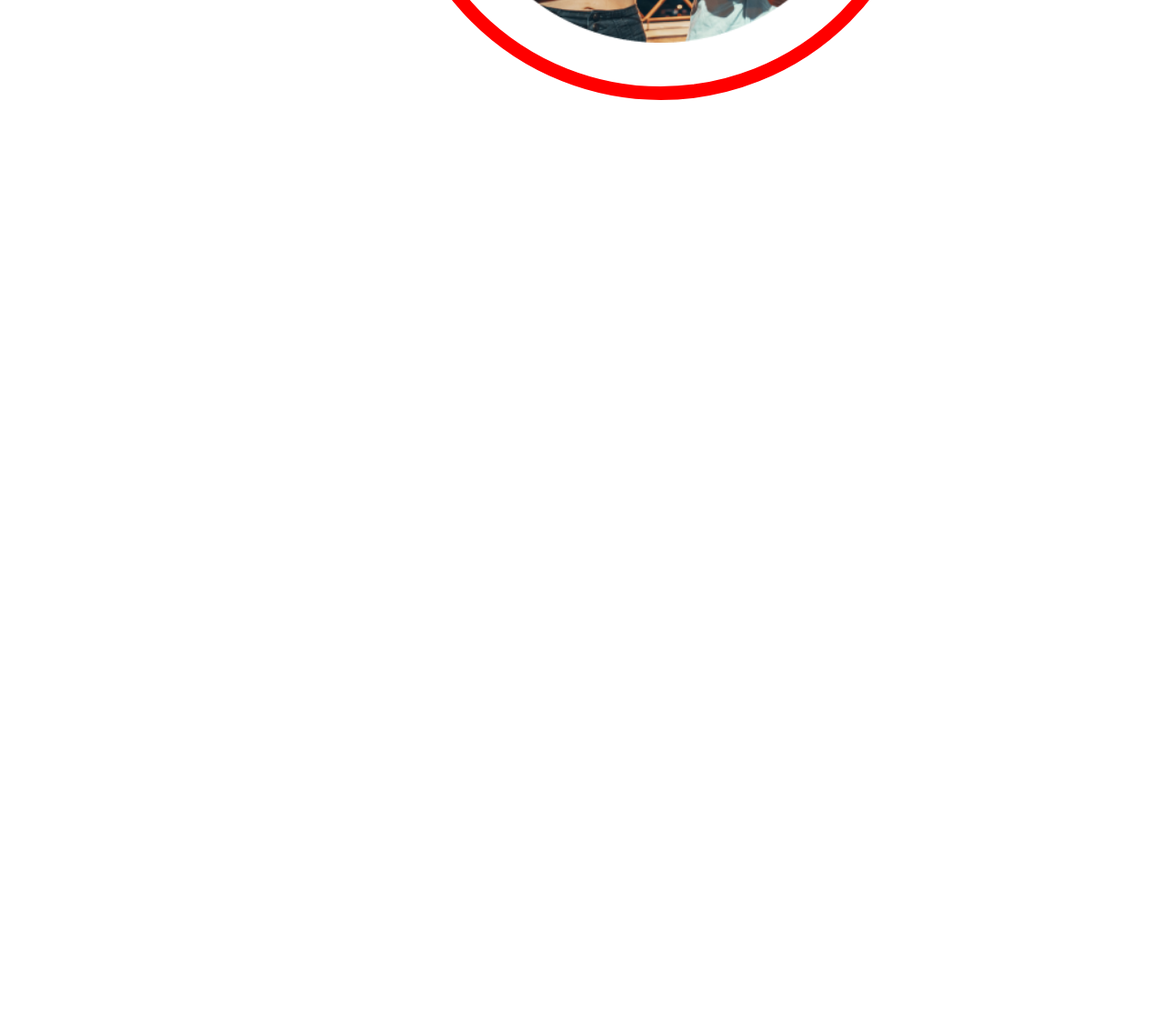
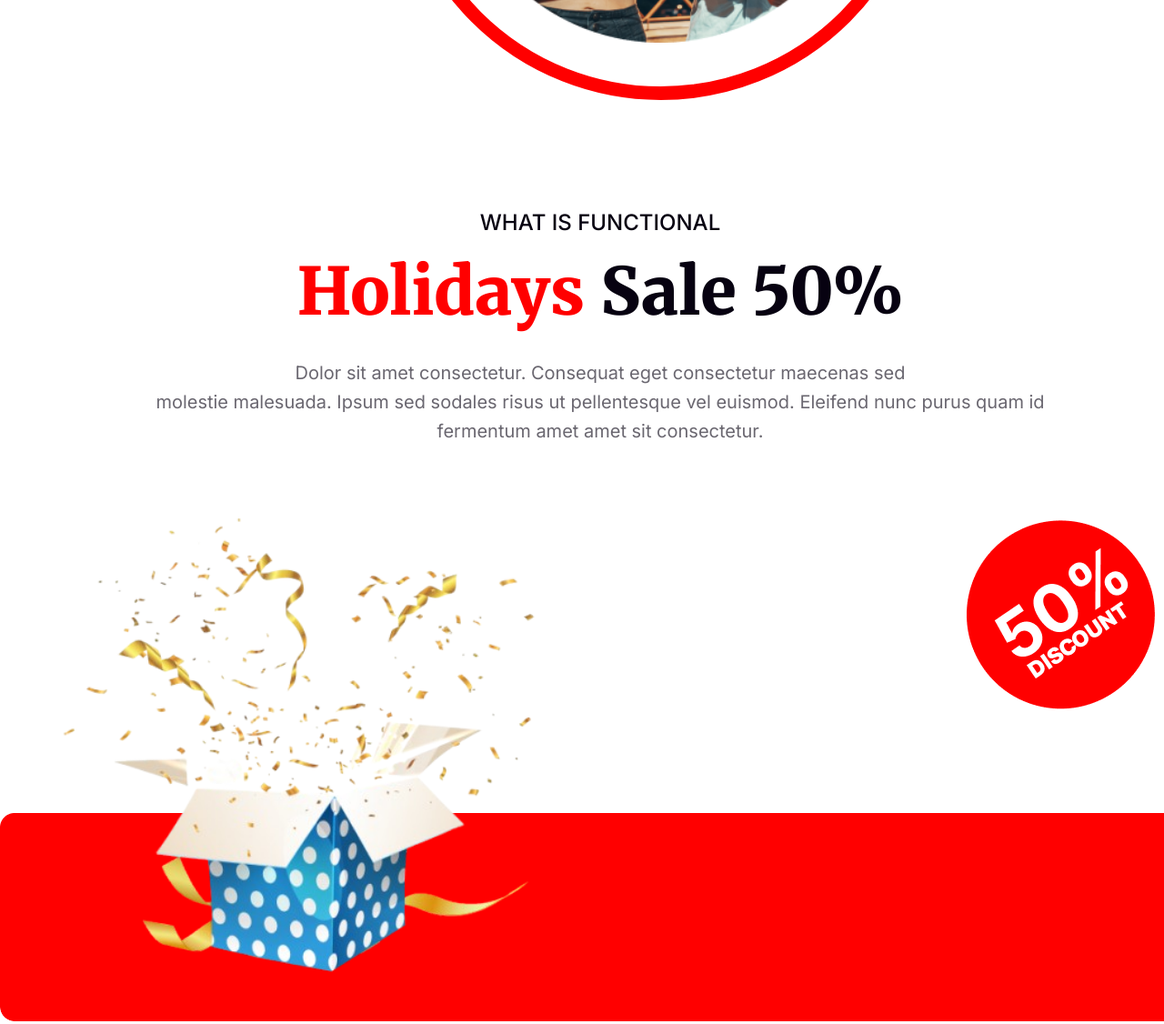
Before and after one commit to Joychandra13/new-year-offer, a plain HTML site: page index.html in a window 1280 px wide. Shown: the part 3599-4725 px from the top of the page at 91% size. Before the commit the page ends 3829 px from the top, so only its background shows below. Drawn offline with Linux system fonts and the light colour scheme.

Commit message:
add holidays-sale section

```diff
--- a/index.html
+++ b/index.html
@@ -25,16 +25,22 @@
             </div>
             <img width="802.9px" src="images/New Year Photo.png" alt="">
         </section>
+
+        <!-- party section -->
         <section class="party inter-normal">
             <div>
             <h1 class="merriweather-normal">Welcome to <br>midnight party</h1>
             <p>Dolor sit amet consectetur. Consequat eget consectetur maecenas sed molestie <br>malesuada. Ipsum sed sodales risus ut pellentesque vel euismod. </p>
             <h2>Join Now</h2></div>
         </section>
+
+        <!-- join-now section -->
         <section class="join-now inter-normal">
             <h2>Place: <span class="black-color">New Park Hotel</span> <br>Date: <span class="black-color">31 December Night 2023</span> <br>Time: <span class="black-color">Evening 7.30 pm to 12.30 am</span></h2>
             <button>Join Now</button>
         </section>
+
+        <!-- coming-soon section-->
         <section class="coming-soon inter-normal">
             <div class="coming-soon-col" style="width: 30%;">
                 <h4 class="common-sub-title">NEW BEST OFFER</h4>
@@ -50,6 +56,23 @@
                 <img style="margin-top: 48px;" src="images/Group 96.png" alt="">
             </div>
         </section>
+
+        <!-- Holidays Sale Section -->
+         <section class="holidays-sale inter-normal">
+            <div>
+                <h4 class="common-sub-title black-color">WHAT IS FUNCTIONAL</h4>
+                <h2 class="merriweather-normal">Holidays <span class="black-color">Sale 50%</span></h2>
+                <p class="common-des">Dolor sit amet consectetur. Consequat eget consectetur maecenas sed <br>
+molestie malesuada. Ipsum sed sodales risus ut pellentesque vel euismod. Eleifend nunc purus quam id <br>fermentum amet amet sit consectetur.</p>
+            </div>
+            <div style="text-align: left; margin-top: 64px;"><img width="674.82px" src="/images/box2.png" alt=""></div>
+         </section>
+
+         <!-- Portfolio Section -->
+          <section></section>
+
+         <!-- Subscribe section -->
+          <section></section>
     </main>
     <footer></footer>
 </body>
--- a/style.css
+++ b/style.css
@@ -149,3 +149,21 @@
     display: flex;
     align-items: center;
 }
+
+.holidays-sale{
+    width: 1320px;
+    margin: 120px auto;
+    background-image: url("images/Rectangle\ 2.png"), url(images/Group\ 44.png) ;
+    background-repeat: no-repeat;
+    background-position: bottom, right center;
+    min-height: 600px;
+    text-align: center;
+    border-radius: 16px;
+}
+
+.holidays-sale h2{
+    font-size: 72px;
+    font-weight: 900;
+    color: #FF0000;
+    margin: 16px 0 28px 0;
+}
```
Also changed, not shown: images/box.jpg (added), images/box2.png (added).
